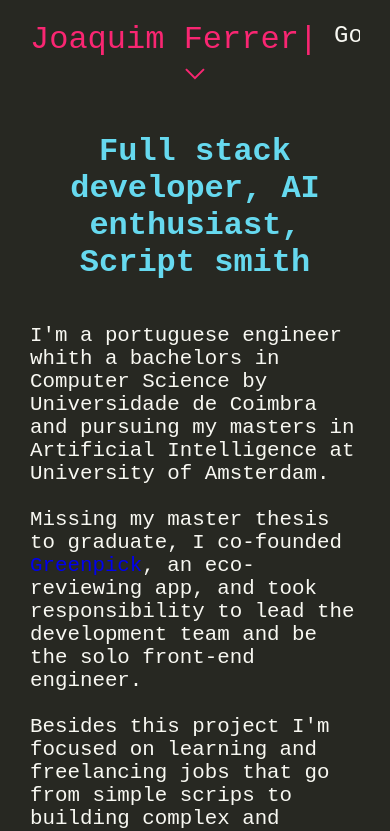
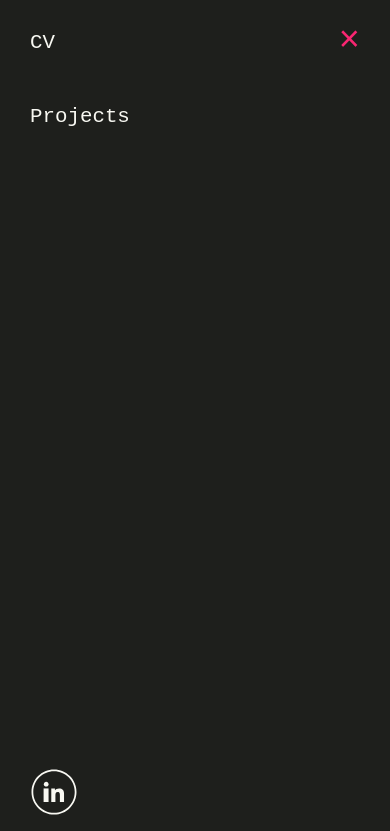
Before and after one commit to Joaquim-Ferrer/dotMe, a website: page public/index.html in a window 390 px wide. Both pictures are taken after a click on the element "Go". Shown: the top 831 px of the page. Drawn offline with Linux system fonts and the light colour scheme.

Commit message:
Finishes but the navbar still moves around...

```diff
--- a/package.json
+++ b/package.json
@@ -5,6 +5,7 @@
   "main": "index.js",
   "scripts": {
     "start": "node index.js",
+    "dev": "nodemon index.js",
     "test": "echo \"Error: no test specified\" && exit 1"
   },
   "repository": {
--- a/public/css/index.css
+++ b/public/css/index.css
@@ -108,6 +108,10 @@
   line-height: 2rem;
 }
 
+.text-thingy-on::after {
+  content: "\1F431";
+}
+
 .toolbelt {
   display: flex;
   flex-direction: column;
--- a/public/css/main.css
+++ b/public/css/main.css
@@ -31,7 +31,6 @@ a {
   overflow-y: hidden;
   display: flex;
   flex-direction: row;
-  justify-content: space-between;
 }
 
 .navbar__central {
@@ -66,6 +65,7 @@ a {
   height: 1.5rem;
   font-size: 1.5rem;
   line-height: 1.5rem;
+  margin-left: auto;
 }
 
 .sidenav {
@@ -111,6 +111,14 @@ a {
   margin-right: 0px;
 }
 
+.navbar__home-link {
+  position: absolute;
+  width: 80%;
+  height: 3.5rem;
+  left: 0;
+  top: 0;
+}
+
 #main {
   padding-top: 2rem;
   width: 100%;
@@ -138,6 +146,52 @@ a {
   color: #75715e;
 }
 
+.sidenav {
+  height: 100vh;
+  width: 0;
+  position: fixed;
+  z-index: 1;
+  top: 0;
+  right: 0;
+  background-color: #1e1f1c;
+  overflow-x: hidden;
+  transition: 1s;
+}
+
+.sidenav__container {
+  display: flex;
+  height: 100%;
+  flex-direction: row;
+  justify-content: space-between;
+}
+
+.sidenav__links {
+  flex-grow: 1;
+  display: flex;
+  flex-direction: column;
+  height: 100%;
+}
+
+.sidenav__linkdin {
+  margin-top: auto !important;
+  margin-bottom: 24px;
+}
+
+.sidenav .closebtn {
+  font-size: 36px;
+  color: #f92672;
+  margin-top: 21px;
+  margin-right: 30px;
+}
+
+.sidenav a {
+  text-decoration: none;
+  display: block;
+  transition: 0.3s;
+  margin-top: 10px;
+  margin-left: 30px;
+}
+
 @media (min-width: 950px) {
   .container {
     padding: 0px 60px;
@@ -153,16 +207,16 @@ a {
     margin-right: 0px;
   }
 
+  .navbar__name {
+    text-align: center;
+  }
+
   .navbar__button {
     display: none;
   }
 
   .navbar__nav-box {
     display: flex;
-  }
-
-  .navbar__name {
-    text-align: center;
   }
 
   .navbar__link-box {
@@ -173,6 +227,14 @@ a {
     text-align: center;
   }
 
+  .navbar__home-link {
+    width: 270px;
+    left: 0;
+    right: 0;
+    margin-left: auto;
+    margin-right: auto;
+  }
+
   #main {
     padding: 3rem 0 0 0;
   }
--- a/public/css/projects.css
+++ b/public/css/projects.css
@@ -4,6 +4,7 @@
   flex-wrap: wrap;
   padding-top: 50px;
   justify-content: space-evenly;
+  margin-top: -24px;
 }
 
 .card {
@@ -16,6 +17,7 @@
   height: 500px;
   border-radius: 10px;
   padding: 20px;
+  margin-top: 24px;
 }
 
 .card__preview {
--- a/public/index.html
+++ b/public/index.html
@@ -11,6 +11,35 @@
   </head>
   <body>
     <div class="container">
+      <div id="sidenav" class="sidenav">
+        <div class="sidenav__container">
+          <div class="sidenav__links">
+            <a href="/CV">
+              <p>
+                CV
+              </p>
+            </a>
+            <a href="/projects">
+              <p>
+                Projects
+              </p>
+            </a>
+            <a
+              href="https://www.linkedin.com/in/joaquim-ferrer-2a8491111/"
+              class="sidenav__linkdin"
+            >
+              <img
+                src="/images/linkedin_img.svg"
+                alt="linkedin logo"
+                class="navbar__link-box__img"
+              />
+            </a>
+          </div>
+          <a href="javascript:void(0)" class="closebtn" onclick="closeSidenav()"
+            >&times;</a
+          >
+        </div>
+      </div>
       <nav class="navbar" id="navbar">
         <div class="navbar__nav-box">
           <a href="/CV">
@@ -21,11 +50,11 @@
           </a>
         </div>
         <div class="navbar__central">
-          <a href="/">
-            <p class="navbar__name">
-              Joaquim Ferrer<span class="textThingy">|</span>
-            </p>
-          </a>
+          <a href="/" class="navbar__home-link"></a>
+
+          <p class="navbar__name">
+            Joaquim Ferrer<span class="textThingy">|</span>
+          </p>
           <p class="navbar__additional-info comment">
             joaquim.ferrer.freelancing<wbr />@gmail.com
           </p>
@@ -36,26 +65,10 @@
         <p
           alt="Open sidenav icon"
           class="navbar__button"
-          onclick="setActiveSideNav"
+          onclick="openSidenav()"
         >
           Go
         </p>
-        <img
-          class="navbar__arrow"
-          id="navbar__arrow"
-          alt="Swipe down"
-          src="/images/down_arrow_pink.svg"
-          onmouseover="toggleMoreNav()"
-        />
-        <div class="navbar__link-box">
-          <a href="https://www.linkedin.com/in/joaquim-ferrer-2a8491111/">
-            <img
-              src="/images/linkedin_img.svg"
-              alt="linkedin logo"
-              class="navbar__link-box__img"
-            />
-          </a>
-        </div>
       </nav>
       <main id="main">
         <div class="about-me">
--- a/public/js/index.js
+++ b/public/js/index.js
@@ -5,14 +5,12 @@ let separatorCarOn = false;
 const writeSeparator = () => {
   let separator = document.getElementById("separator");
   let separatorPhrase =
-    "<!--This is a comment. Comments are not displayed in the browser-->";
+    "<!--This is a comment. Comments apparently appear in the browser-->";
   separator.innerText = separatorPhrase.slice(0, separatorSoFarIndex);
   if (separatorCarOn) {
-    separator.classList.remove("text-thingy-off");
     separator.classList.add("text-thingy-on");
   } else {
     separator.classList.remove("text-thingy-on");
-    separator.classList.add("text-thingy-off");
   }
   separatorSoFarIndex += 1;
 };
--- a/public/js/main.js
+++ b/public/js/main.js
@@ -11,3 +11,11 @@ const toggleMoreNav = () => {
     moreNavOpen = false;
   }
 };
+
+const openSidenav = () => {
+  document.getElementById("sidenav").style.width = "100%";
+};
+
+const closeSidenav = () => {
+  document.getElementById("sidenav").style.width = "0";
+};
```
Also changed, not shown: public/CV.html (+36 -6 lines), public/projects.html (+40 -6 lines), public/images/html5.svg (added), 1 other file.
